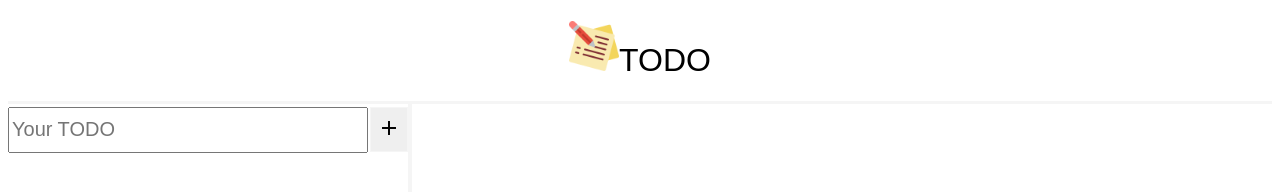
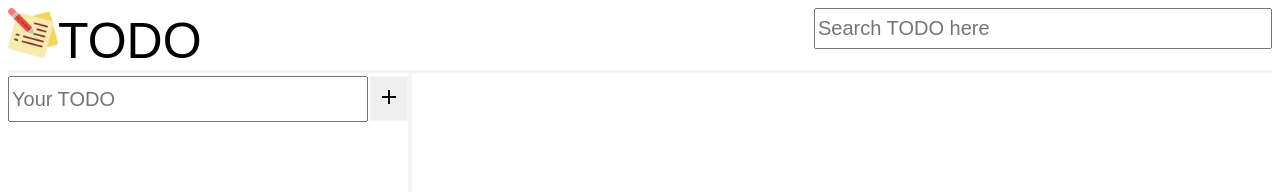
Before and after one commit to step-batch-7/todo-imvaishu, a website: page public/index.html in a window 1280 px wide. Drawn offline with Linux system fonts and the light colour scheme; no server answers.

Commit message:
added search bar

```diff
--- a/public/css/style.css
+++ b/public/css/style.css
@@ -8,9 +8,19 @@ img{
   width: 50px;
 }
 
+#topTitle{
+  font-size: 50px;
+}
 .heading{
-  text-align: center;
-  font-weight: 100;
+  display: flex;
+  justify-content: space-between;
+}
+
+#search-title{
+  width: 450px;
+  height: 35px;
+  font-size: 20px;
+  font-weight: 300;
 }
 
 .container{
--- a/public/index.html
+++ b/public/index.html
@@ -11,13 +11,15 @@
 </head>
 
 <body onload="updatePage();">
-
-  <h1 class="heading"> <img src="svg.icon/notepad.png">TODO</h1>
+  <div class="heading">
+    <div><img src="svg.icon/notepad.png"><span id="topTitle">TODO</span></div>
+    <div><input id="search-title" type="text" placeholder="Search TODO here"></div>
+  </div>
   <div class="container">
     <div class="todo-container">
       <div class="title">
         <div>
-          <input id="todo-title" type="text" required placeholder="Your TODO">
+          <input id="todo-title" type="text" placeholder="Your TODO">
         </div>
         <div>
           <button id="create-button" onclick="showTitle()"> <i class="material-icons">add</i></button>
```
Also changed, not shown: 1 other file.
